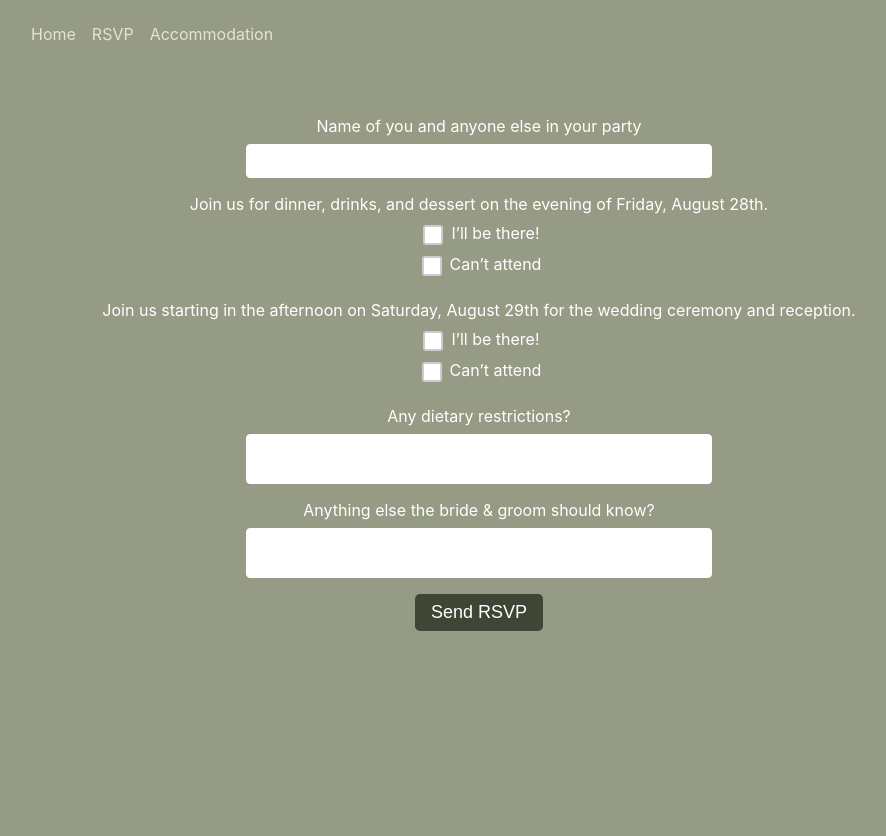
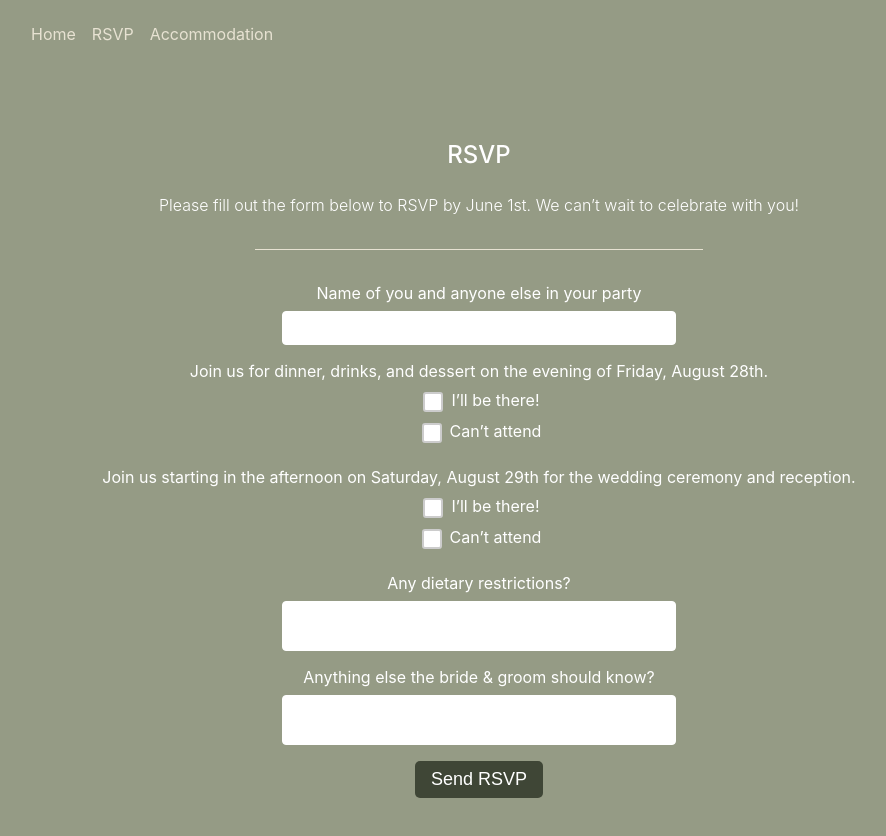
Before and after one commit to cormaclc/cormaclynchcollier.com, a Next.js app: page /and-natalie/rsvp in a window 1280 px wide. Shown: the top 836 px of the page, without its empty margins (161-1047 px from the left). Before the commit the page ends 800 px from the top, so only its background shows below. Built offline with nearby package versions, Linux system fonts and the light colour scheme.

Commit message:
chore: some more style changes

```diff
--- /dev/null
+++ b/src/components/wedding/divider/Divider.scss
@@ -0,0 +1,14 @@
+@use '../../../styles/wedding/shared.scss';
+
+.divider {
+  height: 1px;
+  width: 50%;
+  border-top: 1px solid shared.$color-secondary;
+  margin-bottom: 2rem;
+  margin-top: 2rem;
+
+  // for smaller screen sizes
+  @media (max-width: 600px) {
+    width: 100%;
+  }
+}
--- /dev/null
+++ b/src/components/wedding/divider/Divider.tsx
@@ -0,0 +1,10 @@
+import React from 'react';
+
+// styles
+import './divider.scss';
+
+export const Divider = () => {
+  return (
+    <div className="divider"></div>
+  );
+};
--- a/src/components/wedding/rsvp/rsvpContent.tsx
+++ b/src/components/wedding/rsvp/RsvpForm.tsx
@@ -7,7 +7,7 @@ import '../../../styles/wedding/base.scss';
 // 'https://docs.google.com/forms/d/e/YOUR_FORM_ID/formResponse'
 const GOOGLE_FORM_ACTION = 'https://docs.google.com/forms/d/1eTsvaopONAcF7cVMir96_gZi8WJu7ZqXOqiB0TcT1gM/formResponse';
 
-export const RSVPContent = () => {
+export const RSVPForm = () => {
   const [submitted, setSubmitted] = useState(false);
   const [loading, setLoading] = useState(false);
 
@@ -43,7 +43,7 @@ export const RSVPContent = () => {
   }
 
   return (
-    <form onSubmit={handleSubmit} className="content-wrapper">
+    <form onSubmit={handleSubmit} >
       <InputField loading={loading} id="name" />
 
       <InputField loading={loading} id="welcomeParty" inputType='radio' />
--- a/src/content/wedding/rsvp.ts
+++ b/src/content/wedding/rsvp.ts
@@ -15,3 +15,6 @@ export const ID_TO_DATA: Record<FormId, { label: string, name: string }> = {
   dietaryRestrictions: { label: DIETARY_RESTRICTIONS_LABEL, name: 'entry.1658189941' },
   otherComments: { label: OTHER_COMMENTS_LABEL, name: 'entry.1596816796' },
 };
+
+export const TITLE = 'RSVP';
+export const SUBTITLE = 'Please fill out the form below to RSVP by June 1st. We can’t wait to celebrate with you!';
--- a/src/pages/and-natalie/accommodation.tsx
+++ b/src/pages/and-natalie/accommodation.tsx
@@ -4,6 +4,7 @@ import { ACCOMMODATIONS } from '../../content/wedding/accommodation';
 
 // styles
 import '../../styles/wedding/base.scss';
+import { Divider } from '../../components/wedding/divider/Divider';
 
 const bottomMargins = { marginBottom: '1rem' };
 
@@ -12,8 +13,8 @@ const Accommodation = () => {
     <Header />
     <div className='content-wrapper'>
       {ACCOMMODATIONS.map(({ name, details, bookingLink, address, additionalDetails}, index) => (
-        <div key={`accommodation-${index}`} >
-          <h3 style={{...bottomMargins, marginTop: index === 0 ? '0px' : undefined}}>{name}</h3>
+        <div key={`accommodation-${index}`} style={{ display: 'flex', flexDirection: 'column', alignItems: 'center' }}>
+          <h3 style={{...bottomMargins, marginTop: index !== 0 ? '0' : undefined}}>{name}</h3>
           <div style={bottomMargins}>
             {details.map((detail, detailIndex) => <p key={`accommodation-${index}-detail-${detailIndex}`}>{detail}</p>)}
           </div>
@@ -26,6 +27,7 @@ const Accommodation = () => {
           </div>
           {/* TODO: IMAGES */}
           <p>TODO: IMAGES</p>
+          {index !== ACCOMMODATIONS.length - 1 && <Divider />}
         </div>
       ))}
     </div>
--- a/src/pages/and-natalie/rsvp.tsx
+++ b/src/pages/and-natalie/rsvp.tsx
@@ -1,6 +1,8 @@
 import React from 'react';
 import { Header } from '../../components/wedding/header/Header';
-import { RSVPContent } from '../../components/wedding/rsvp/rsvpContent';
+import { RSVPForm } from '../../components/wedding/rsvp/RsvpForm';
+import { SUBTITLE, TITLE } from '../../content/wedding/rsvp';
+import { Divider } from '../../components/wedding/divider/Divider';
 
 // styles
 import '../../styles/wedding/base.scss';
@@ -8,7 +10,12 @@ import '../../styles/wedding/base.scss';
 const RSVP = () => {
   return <div>
     <Header />
-    <RSVPContent />
+    <div className='content-wrapper'>
+      <h3>{TITLE}</h3>
+      <p>{SUBTITLE}</p>
+      <Divider />
+      <RSVPForm />
+    </div>
   </div>;
 };
 
--- a/src/styles/wedding/base.scss
+++ b/src/styles/wedding/base.scss
@@ -51,7 +51,7 @@ a:hover {
 
     // mobile styling
     @media (max-width: 600px) {
-      margin-top: 25%;
+      margin-top: 20%;
     }
 }
 
```
